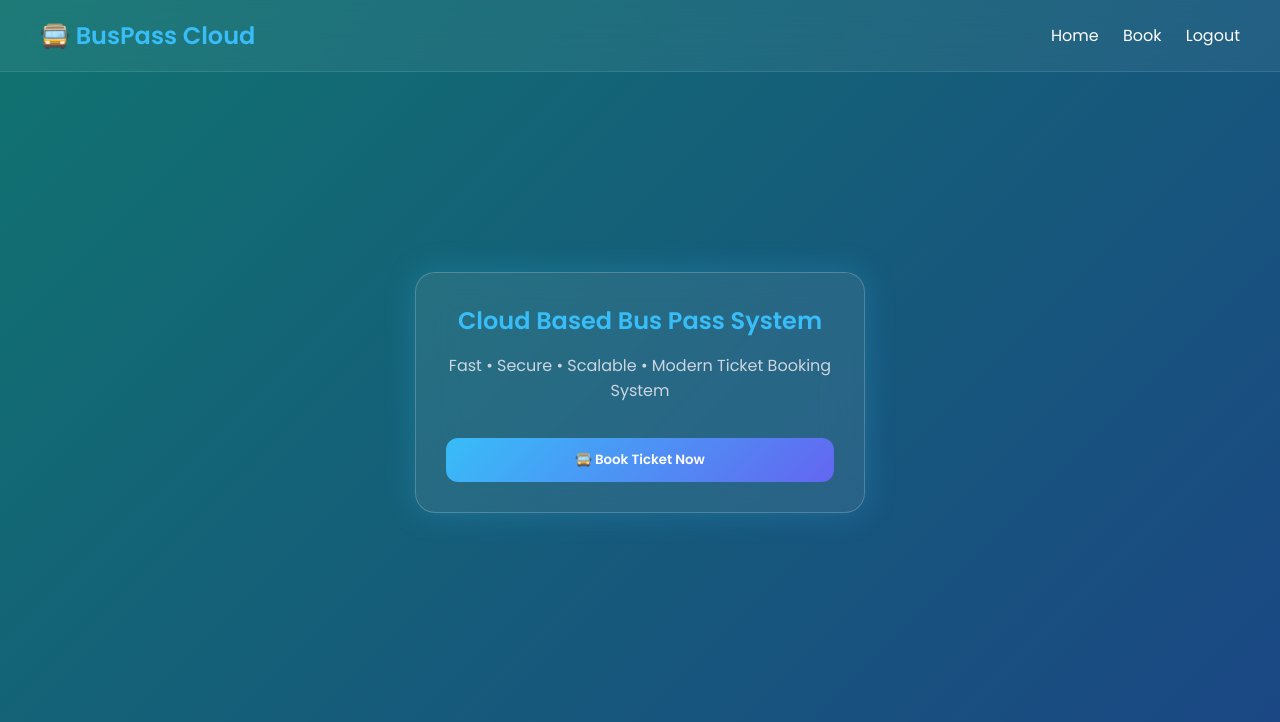
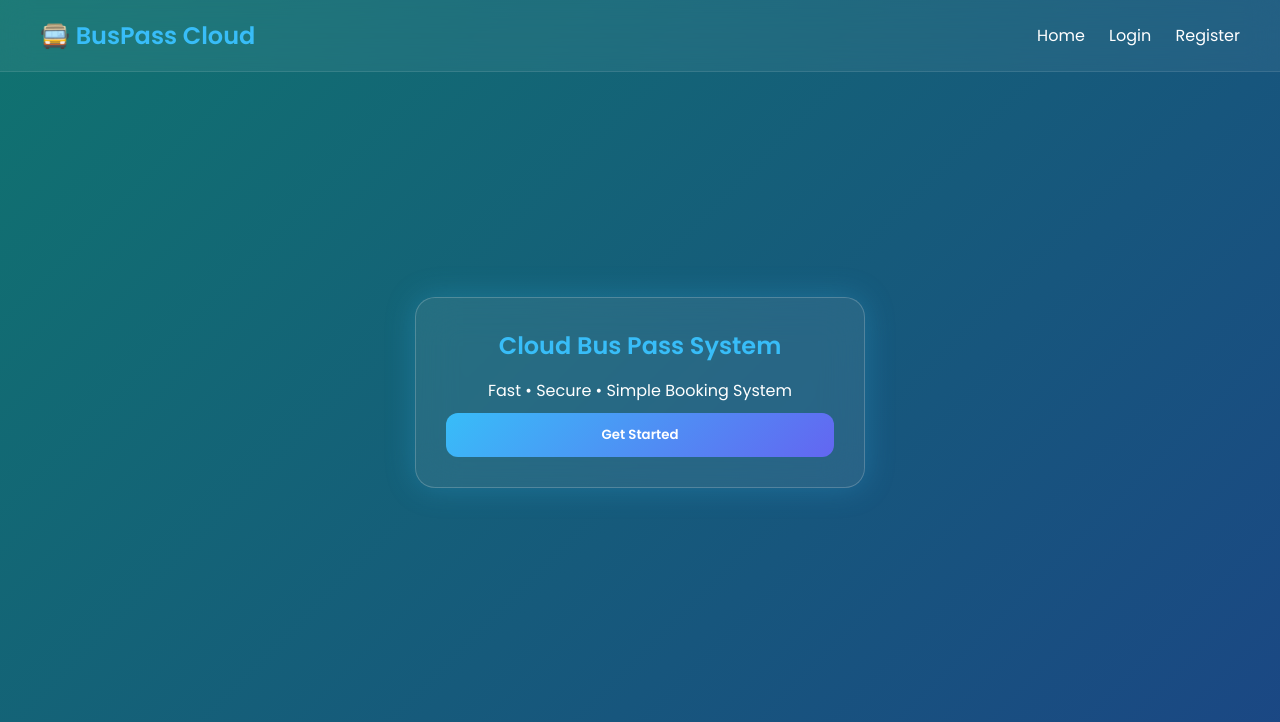
Before and after one commit to Sangeetha-123549/CodeAlpha_BusPassSystem1, a Flask app: template templates/index.html in a window 1280 px wide. Shown: the top 722 px of the page. Run offline with Flask 3, Linux system fonts and the light colour scheme; the template is opened without the code that fills it, so the values that code supplies are empty; the visitor is signed in with stand-in values (Sample User, id 1).

Commit message:
index.html

```diff
--- a/templates/index.html
+++ b/templates/index.html
@@ -3,57 +3,28 @@
 <head>
     <title>BusPass Cloud</title>
     <link rel="stylesheet" href="{{ url_for('static', filename='style.css') }}">
-
-    <!-- Font -->
     <link href="https://fonts.googleapis.com/css2?family=Poppins:wght@300;400;600&display=swap" rel="stylesheet">
 </head>
-
 <body>
 
-<!-- NAVBAR -->
 <nav>
     <h1>🚍 BusPass Cloud</h1>
-
     <div>
         <a href="/">Home</a>
-
-        {% if session.get('user') %}
-            <a href="/book">Book</a>
-            <a href="/logout">Logout</a>
-        {% else %}
-            <a href="/login">Login</a>
-            <a href="/register">Register</a>
-        {% endif %}
+        <a href="/login">Login</a>
+        <a href="/register">Register</a>
     </div>
 </nav>
 
-<!-- MAIN SECTION -->
 <div class="container center">
+    <div class="card" style="text-align:center;">
+        <h2>Cloud Bus Pass System</h2>
+        <p>Fast • Secure • Simple Booking System</p>
 
-    <div class="card" style="text-align:center;">
-
-        <h2>Cloud Based Bus Pass System</h2>
-
-        <p style="color:#cbd5e1; margin-top:10px;">
-            Fast • Secure • Scalable • Modern Ticket Booking System
-        </p>
-
-        <div style="margin-top:25px;">
-
-            {% if session.get('user') %}
-                <a href="/book">
-                    <button>🚍 Book Ticket Now</button>
-                </a>
-            {% else %}
-                <a href="/login">
-                    <button>🚀 Get Started</button>
-                </a>
-            {% endif %}
-
-        </div>
-
+        <a href="/register">
+            <button>Get Started</button>
+        </a>
     </div>
-
 </div>
 
 </body>
```
